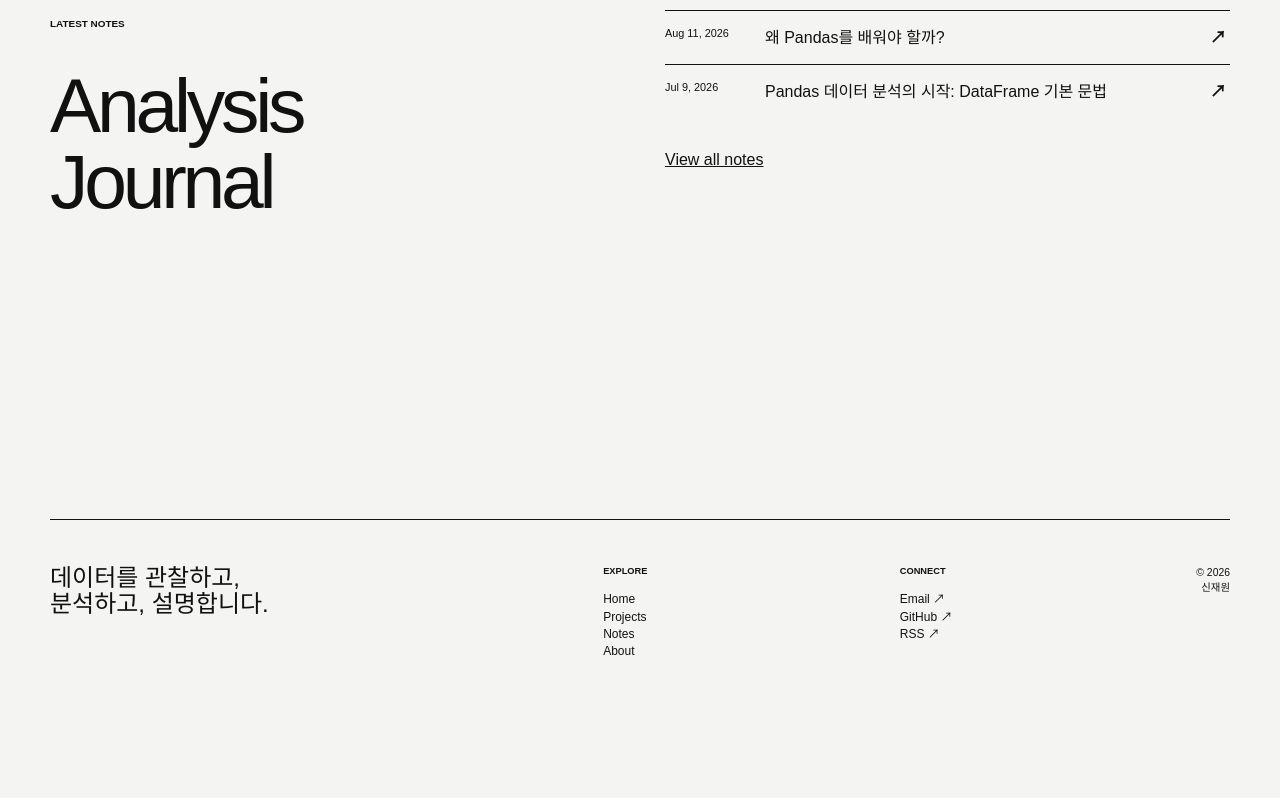
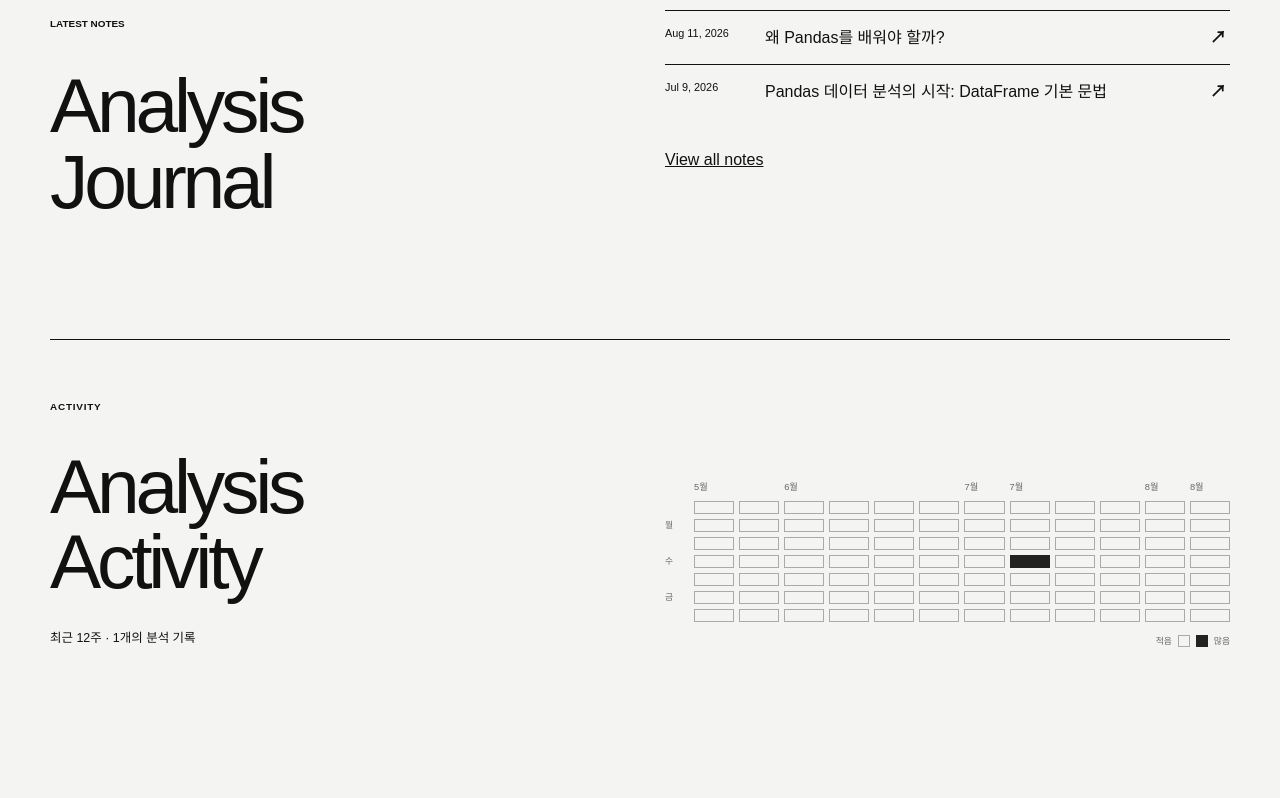
Before and after one commit to beckspeca/beckspeca.github.io, an Astro site: page / in a window 1280 px wide. Shown: the part 1535-2333 px from the top of the page. Before the commit the page ends 2224 px from the top, so only its background shows below. Built offline with nearby package versions, Linux system fonts and the light colour scheme; Astro itself is replaced by a stand-in of ours.

Commit message:
Add analysis activity grid

```diff
--- /dev/null
+++ b/src/components/ActivityGrid.astro
@@ -0,0 +1,9 @@
+---
+import { getCollection } from 'astro:content';
+const posts=await getCollection('blog',({data})=>!data.draft); const today=new Date(); today.setHours(0,0,0,0); const start=new Date(today); start.setDate(today.getDate()-83-today.getDay());
+const activity=new Map<string,{count:number;titles:string[]}>(); for(const post of posts){const key=post.data.pubDate.toISOString().slice(0,10);const item=activity.get(key)??{count:0,titles:[]};item.count++;item.titles.push(post.data.title);activity.set(key,item)}
+const weeks=Array.from({length:12},(_,week)=>Array.from({length:7},(_,day)=>{const date=new Date(start);date.setDate(start.getDate()+week*7+day);const key=date.toISOString().slice(0,10);const item=activity.get(key);return{date,count:item?.count??0,titles:item?.titles??[],future:date>today}}));
+const visibleCount=weeks.flat().reduce((sum,day)=>sum+day.count,0); const monthLabels=weeks.map((week,index)=>{const first=week.find(day=>day.date.getDate()<=7);return first||index===0?`${(first??week[0]).date.getMonth()+1}월`:''}); const formatDate=(date:Date)=>new Intl.DateTimeFormat('ko-KR',{month:'long',day:'numeric'}).format(date);
+---
+<section class="activity" aria-labelledby="activity-title"><div class="activity-intro"><p>ACTIVITY</p><h2 id="activity-title">Analysis<br/>Activity</h2><span>최근 12주 · {visibleCount}개의 분석 기록</span></div><div class="activity-chart"><div class="months" aria-hidden="true">{monthLabels.map(month=><span>{month}</span>)}</div><div class="chart-body"><div class="days" aria-hidden="true"><span>월</span><span>수</span><span>금</span></div><div class="grid">{weeks.map(week=><div class="week">{week.map(day=><span class:list={['cell',{active:day.count>0,future:day.future}]} title={`${formatDate(day.date)}${day.count?` · ${day.titles.join(', ')}`:' · 기록 없음'}`} aria-label={`${formatDate(day.date)}, ${day.count}개 기록`}></span>)}</div>)}</div></div><div class="legend"><span>적음</span><i></i><i class="filled"></i><span>많음</span></div></div></section>
+<style>.activity{display:grid;grid-template-columns:1fr 1fr;gap:50px;padding:60px 0 100px;border-top:1px solid #111}.activity-intro>p{font-size:.62rem;font-weight:700;letter-spacing:.08em}.activity-intro h2{margin:35px 0 25px}.activity-intro>span{font-size:.78rem}.activity-chart{align-self:end}.months{display:grid;grid-template-columns:repeat(12,1fr);gap:5px;margin-left:29px;margin-bottom:7px}.months span{font-size:.58rem;color:#666}.chart-body{display:flex;gap:10px}.days{width:19px;display:grid;grid-template-rows:repeat(7,13px);gap:5px;font-size:.55rem;color:#666}.days span:nth-child(1){grid-row:2}.days span:nth-child(2){grid-row:4}.days span:nth-child(3){grid-row:6}.grid{display:grid;grid-template-columns:repeat(12,1fr);gap:5px;flex:1}.week{display:grid;grid-template-rows:repeat(7,13px);gap:5px}.cell{display:block;width:100%;min-width:11px;border:1px solid #aaa;background:transparent}.cell.active{background:#222;border-color:#222}.cell.future{opacity:.25}.legend{display:flex;justify-content:flex-end;align-items:center;gap:6px;margin-top:13px;color:#666;font-size:.55rem}.legend i{width:12px;height:12px;border:1px solid #aaa}.legend i.filled{background:#222;border-color:#222}@media(max-width:700px){.activity{grid-template-columns:1fr}.activity-chart{overflow-x:auto;padding-bottom:8px}.months,.chart-body,.legend{min-width:490px}}</style>
--- a/src/pages/index.astro
+++ b/src/pages/index.astro
@@ -1,6 +1,6 @@
 ---
-import {getCollection} from 'astro:content'; import BaseHead from '../components/BaseHead.astro'; import Footer from '../components/Footer.astro'; import Header from '../components/Header.astro'; import FormattedDate from '../components/FormattedDate.astro'; import {SITE_TITLE,SITE_DESCRIPTION} from '../consts';
+import {getCollection} from 'astro:content'; import ActivityGrid from '../components/ActivityGrid.astro'; import BaseHead from '../components/BaseHead.astro'; import Footer from '../components/Footer.astro'; import Header from '../components/Header.astro'; import FormattedDate from '../components/FormattedDate.astro'; import {SITE_TITLE,SITE_DESCRIPTION} from '../consts';
 const base=import.meta.env.BASE_URL.replace(/\/$/,''); const posts=(await getCollection('blog',({data})=>!data.draft)).sort((a,b)=>b.data.pubDate.valueOf()-a.data.pubDate.valueOf()).slice(0,3);
 ---
-<html lang="ko"><head><BaseHead title={SITE_TITLE} description={SITE_DESCRIPTION}/></head><body><Header/><main><section class="hero"><h1>Data<br/>Analyst</h1><div class="intro"><p>데이터 속에서 의도와 법칙을 찾는 분석가 신재원입니다.</p><a href={`${base}/about`}>More about me ↗</a></div></section><section class="work"><div class="side"><span>SELECTED WORK</span><p>질문에서 시작해 데이터로 답을 찾습니다.</p></div><div class="items"><a href={`${base}/projects#mobility`}><div><small>01 / DATA ANALYSIS</small><h2>서울 지하철과<br/>따릉이 이용 관계</h2><p>서로 다른 교통 데이터를 결합해 도시 이동 패턴을 탐색했습니다.</p></div><b>↗</b></a><div class="method"><small>02 / PROCESS</small><h2>Question<br/>to Insight</h2><ol><li>질문 정의</li><li>데이터 정제</li><li>탐색과 검증</li><li>인사이트 전달</li></ol></div></div></section><section class="notes"><div><span>LATEST NOTES</span><h2>Analysis<br/>Journal</h2></div><div>{posts.map(post=><a href={`${base}/blog/${post.id}/`}><time><FormattedDate date={post.data.pubDate}/></time><span>{post.data.title}</span><b>↗</b></a>)}<a class="all" href={`${base}/blog`}>View all notes</a></div></section></main><Footer/></body></html>
+<html lang="ko"><head><BaseHead title={SITE_TITLE} description={SITE_DESCRIPTION}/></head><body><Header/><main><section class="hero"><h1>Data<br/>Analyst</h1><div class="intro"><p>데이터 속에서 의도와 법칙을 찾는 분석가 신재원입니다.</p><a href={`${base}/about`}>More about me ↗</a></div></section><section class="work"><div class="side"><span>SELECTED WORK</span><p>질문에서 시작해 데이터로 답을 찾습니다.</p></div><div class="items"><a href={`${base}/projects#mobility`}><div><small>01 / DATA ANALYSIS</small><h2>서울 지하철과<br/>따릉이 이용 관계</h2><p>서로 다른 교통 데이터를 결합해 도시 이동 패턴을 탐색했습니다.</p></div><b>↗</b></a><div class="method"><small>02 / PROCESS</small><h2>Question<br/>to Insight</h2><ol><li>질문 정의</li><li>데이터 정제</li><li>탐색과 검증</li><li>인사이트 전달</li></ol></div></div></section><section class="notes"><div><span>LATEST NOTES</span><h2>Analysis<br/>Journal</h2></div><div>{posts.map(post=><a href={`${base}/blog/${post.id}/`}><time><FormattedDate date={post.data.pubDate}/></time><span>{post.data.title}</span><b>↗</b></a>)}<a class="all" href={`${base}/blog`}>View all notes</a></div></section><ActivityGrid/></main><Footer/></body></html>
 <style>.hero{display:grid;grid-template-columns:1fr 1fr;min-height:520px;padding:65px 0 120px}.hero h1{align-self:start}.intro{align-self:center;max-width:420px;font-size:1.45rem}.intro a{display:inline-block;margin-top:35px;font-size:.85rem}.work,.notes{display:grid;grid-template-columns:1fr 1fr;padding:60px 0 120px;border-top:1px solid #111;gap:50px}.side span,.notes>div>span{font-size:.62rem;font-weight:bold}.side p{margin-top:25px;max-width:250px}.items>a,.method{display:grid;grid-template-columns:1fr auto;padding:18px 0 28px;border-top:1px solid #111;color:#111;text-decoration:none}.items small,.method small{font-size:.58rem}.items h2,.method h2{font-size:2.5rem;margin:25px 0}.items p{max-width:480px}.method{display:block}.method ol{padding:0;list-style:none}.method li{padding:9px 0;border-top:1px solid #aaa}.notes>div:first-child h2{margin-top:35px}.notes>div:last-child>a:not(.all){display:grid;grid-template-columns:100px 1fr 20px;padding:15px 0;border-top:1px solid #111;text-decoration:none}.notes time{font-size:.68rem}.all{display:inline-block;margin-top:30px}@media(max-width:700px){.hero,.work,.notes{grid-template-columns:1fr;gap:45px}.hero{min-height:auto;padding-bottom:80px}.intro{font-size:1.2rem}.work,.notes{padding-bottom:80px}.items h2,.method h2{font-size:2rem}}</style>
```
